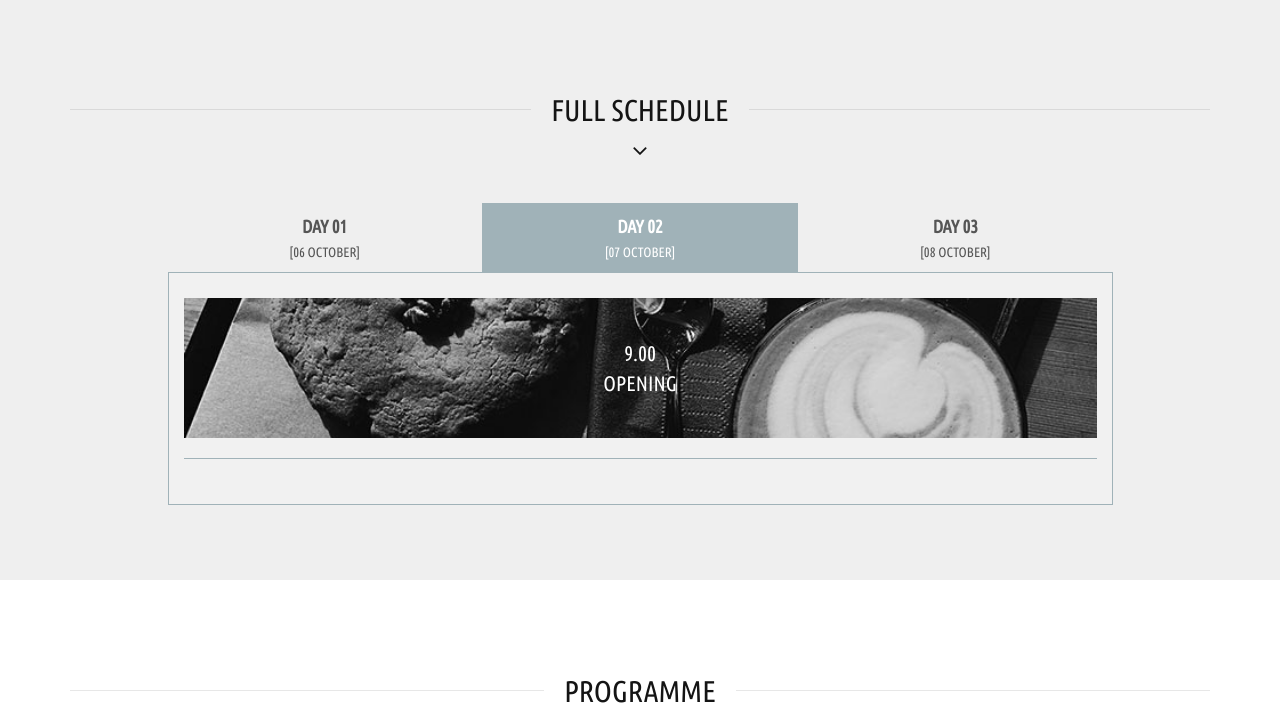
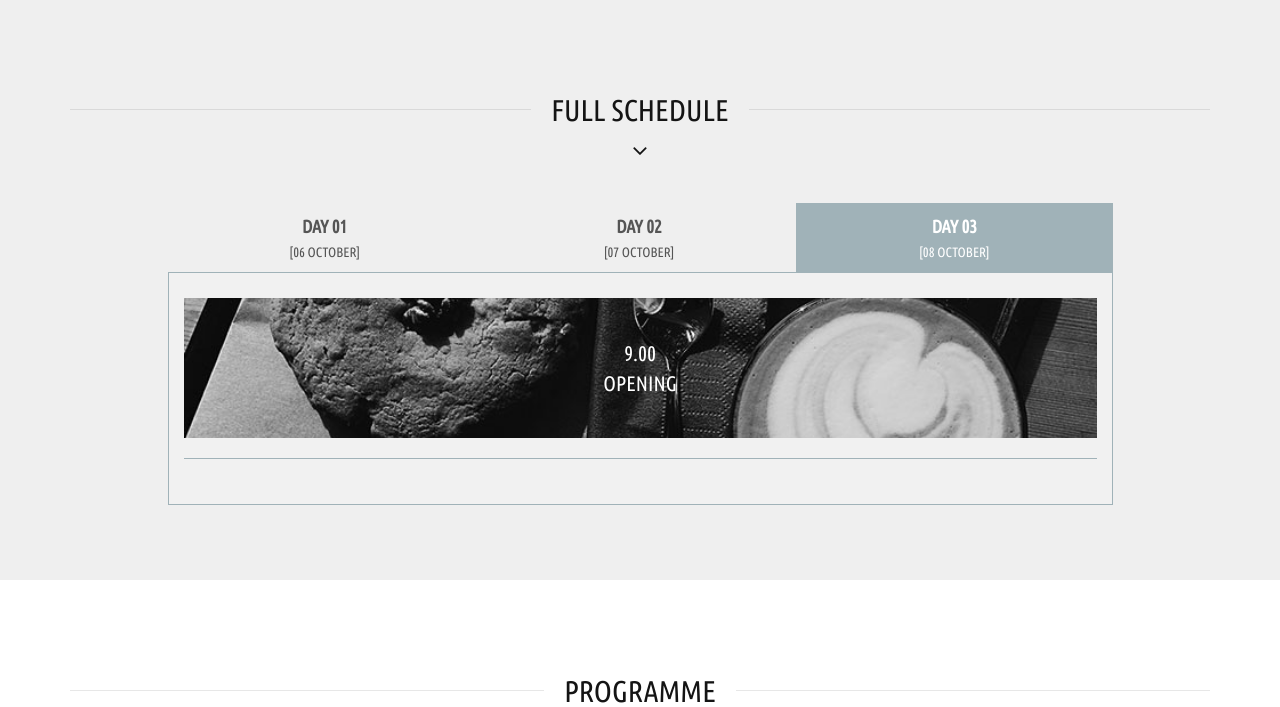
Before and after one commit to ParalelniPolis/hcpp2017web, a Node server app: template views/index.handlebars in a window 1280 px wide. Shown: the part 1577-2284 px from the top of the page. Run offline with Node 20, Linux system fonts and the light colour scheme; the template is opened without the code that fills it, so the values that code supplies are empty; some libraries are stand-ins or nearby versions.

Commit message:
Shedule - day 3

```diff
--- a/views/schedule.handlebars
+++ b/views/schedule.handlebars
@@ -23,10 +23,10 @@
               <li><a href="#day1" role="tab" data-toggle="tab"><span class="text-bold text-big ">Day 01</span><br>
                 <span class="small">[06 October]</span></a>
               </li>
-              <li class="active"><a href="#day2" role="tab" data-toggle="tab"><span class="text-bold text-big ">Day 02</span><br>
+              <li><a href="#day2" role="tab" data-toggle="tab"><span class="text-bold text-big ">Day 02</span><br>
                 <span class="small">[07 October]</span></a>
               </li>
-              <li><a href="#day3" role="tab" data-toggle="tab"><span class="text-bold text-big ">Day 03</span><br>
+              <li class="active"><a href="#day3" role="tab" data-toggle="tab"><span class="text-bold text-big ">Day 03</span><br>
                 <span class="small">[08 October]</span></a>
               </li>
             </ul>
@@ -68,7 +68,7 @@
               <!-- /.Tab - Day 01 -->
 
               <!-- Tab - Day 02 -->
-              <div class="tab-pane fade active in" id="day2">
+              <div class="tab-pane fade" id="day2">
                 <div class="coffee-break white">
                   <div class="row">
                     <p>
@@ -101,7 +101,7 @@
               <!-- /.Tab - Day 02 -->
 
               <!-- Tab - Day 03 -->
-              <div class="tab-pane fade" id="day3">
+              <div class="tab-pane fade active in" id="day3">
                 <div class="coffee-break white">
                   <div class="row">
                     <p>
```
